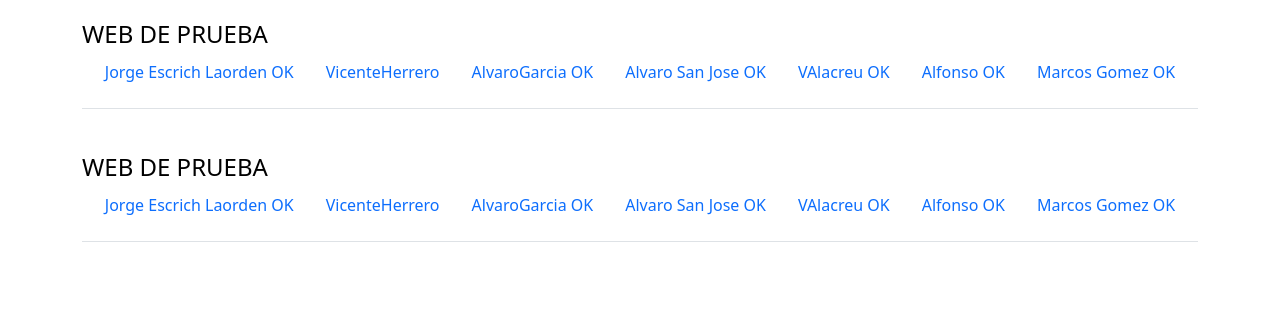
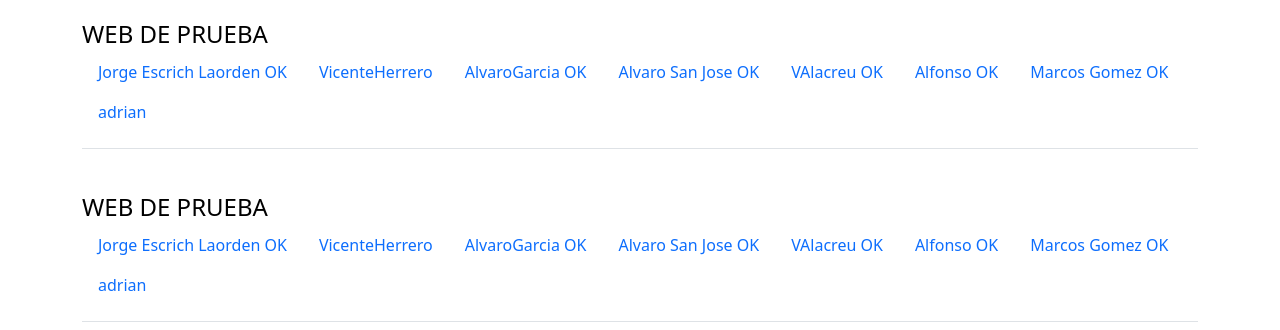
Before and after one commit to BibisGr/repo-DAM1C-R2, an Angular app: page /navbar in a window 1280 px wide. Shown: the top 330 px of the page. Built offline with nearby package versions, Linux system fonts and the light colour scheme.

Commit message:
navbar actualizado

```diff
--- a/src/app/components/navbar/navbar.component.html
+++ b/src/app/components/navbar/navbar.component.html
@@ -12,6 +12,7 @@
         <li class="nav-item"><a routerLink="/VicenteAlc" class="nav-link " routerLinkActive="active">VAlacreu OK</a></li>
         <li class="nav-item"><a routerLink="/Alfonso" class="nav-link " routerLinkActive="active">Alfonso OK</a></li>
         <li class="nav-item"><a routerLink="/marcos-gomez" class="nav-link " routerLinkActive="active">Marcos Gomez OK</a></li>
+        <li class="nav-item"><a routerLink="adrian" class="nav-link " routerLinkActive="active">adrian</a></li>
 
       </ul>
     </header>
```
